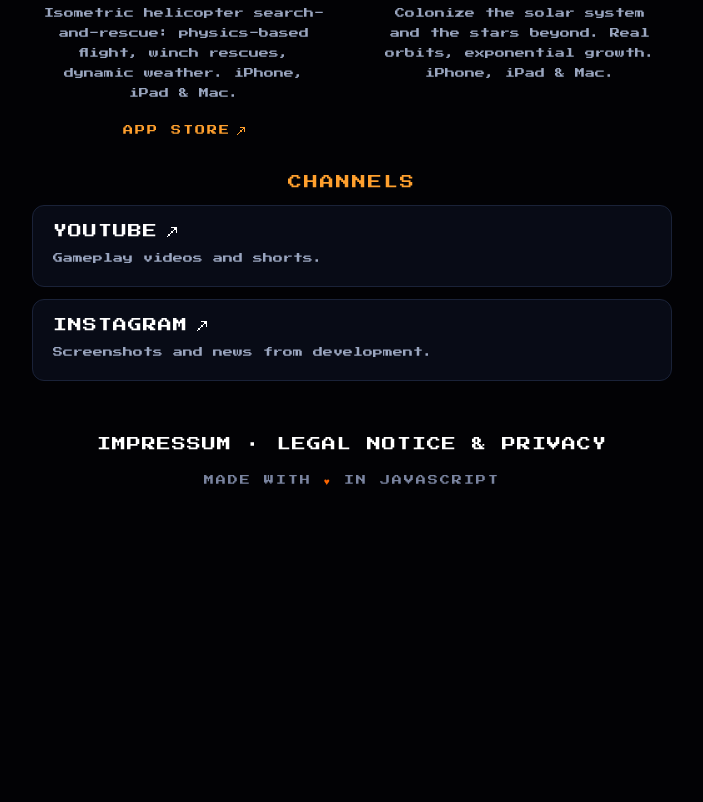
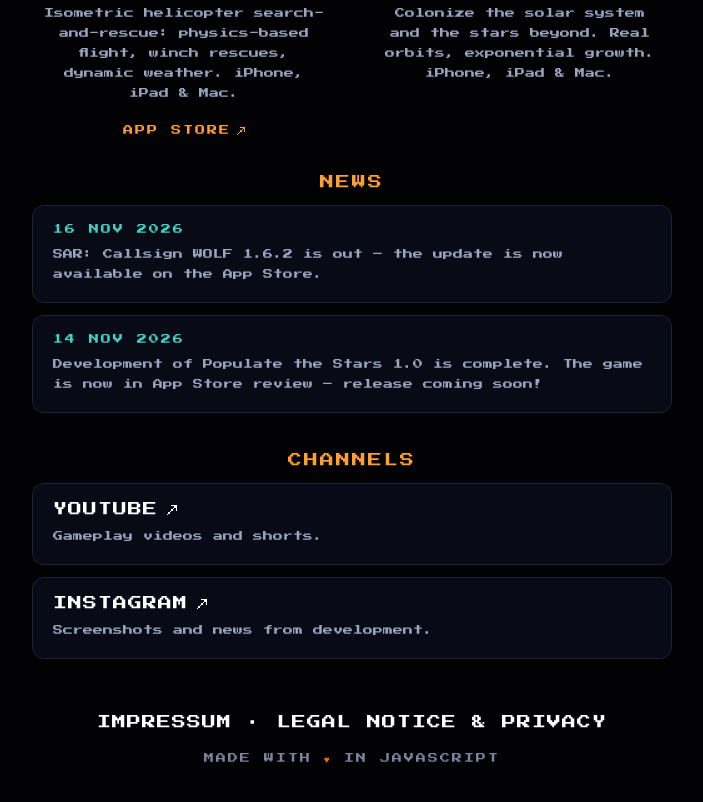
Before and after one commit to ithie/ithie-softworks, a plain HTML site: page index.html in a window 1280 px wide. Shown: the part 747-1549 px from the top of the page, without its empty margins (288-991 px from the left). Before the commit the page ends 1283 px from the top, so only its background shows below. Drawn offline with Linux system fonts and the light colour scheme.

Commit message:
Added news section.

```diff
--- a/index.html
+++ b/index.html
@@ -512,6 +512,14 @@
         color: var(--res);
       }
 
+      .list time {
+        display: block;
+        margin-bottom: 10px;
+        font-size: var(--ps-1);
+        letter-spacing: 2px;
+        color: var(--res);
+      }
+
       .list p {
         margin: 0;
         font-size: var(--ps-1);
@@ -684,6 +692,26 @@
         </div>
       </section>
 
+      <section aria-labelledby="news-title">
+        <h2 id="news-title">NEWS</h2>
+        <ul class="list">
+          <li>
+            <time datetime="2026-11-16">16 NOV 2026</time>
+            <p>
+              SAR: Callsign WOLF 1.6.2 is out – the update is now available on
+              the App Store.
+            </p>
+          </li>
+          <li>
+            <time datetime="2026-11-14">14 NOV 2026</time>
+            <p>
+              Development of Populate the Stars 1.0 is complete. The game is now
+              in App Store review – release coming soon!
+            </p>
+          </li>
+        </ul>
+      </section>
+
       <section aria-labelledby="channels-title">
         <h2 id="channels-title">CHANNELS</h2>
         <ul class="list">
```
